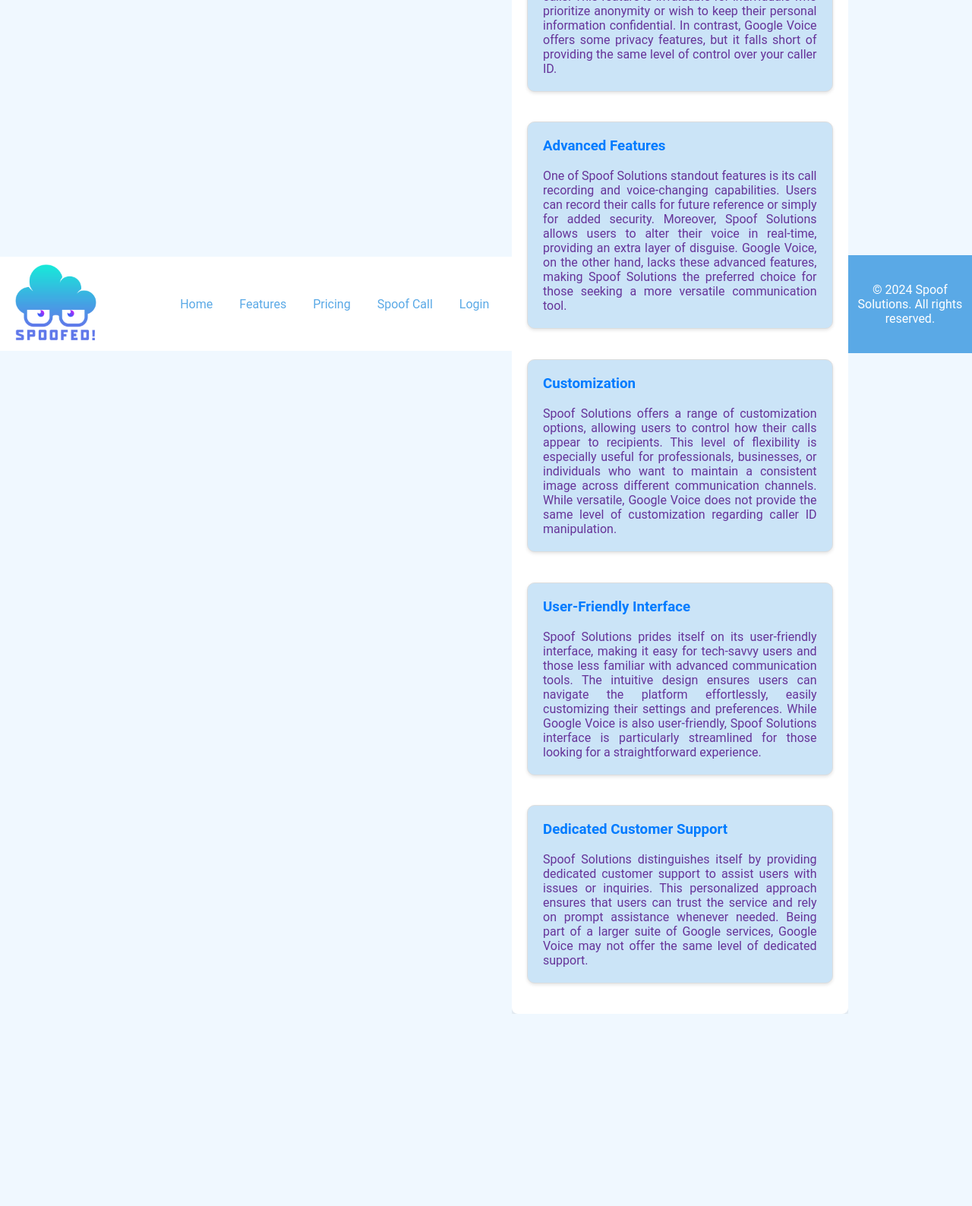
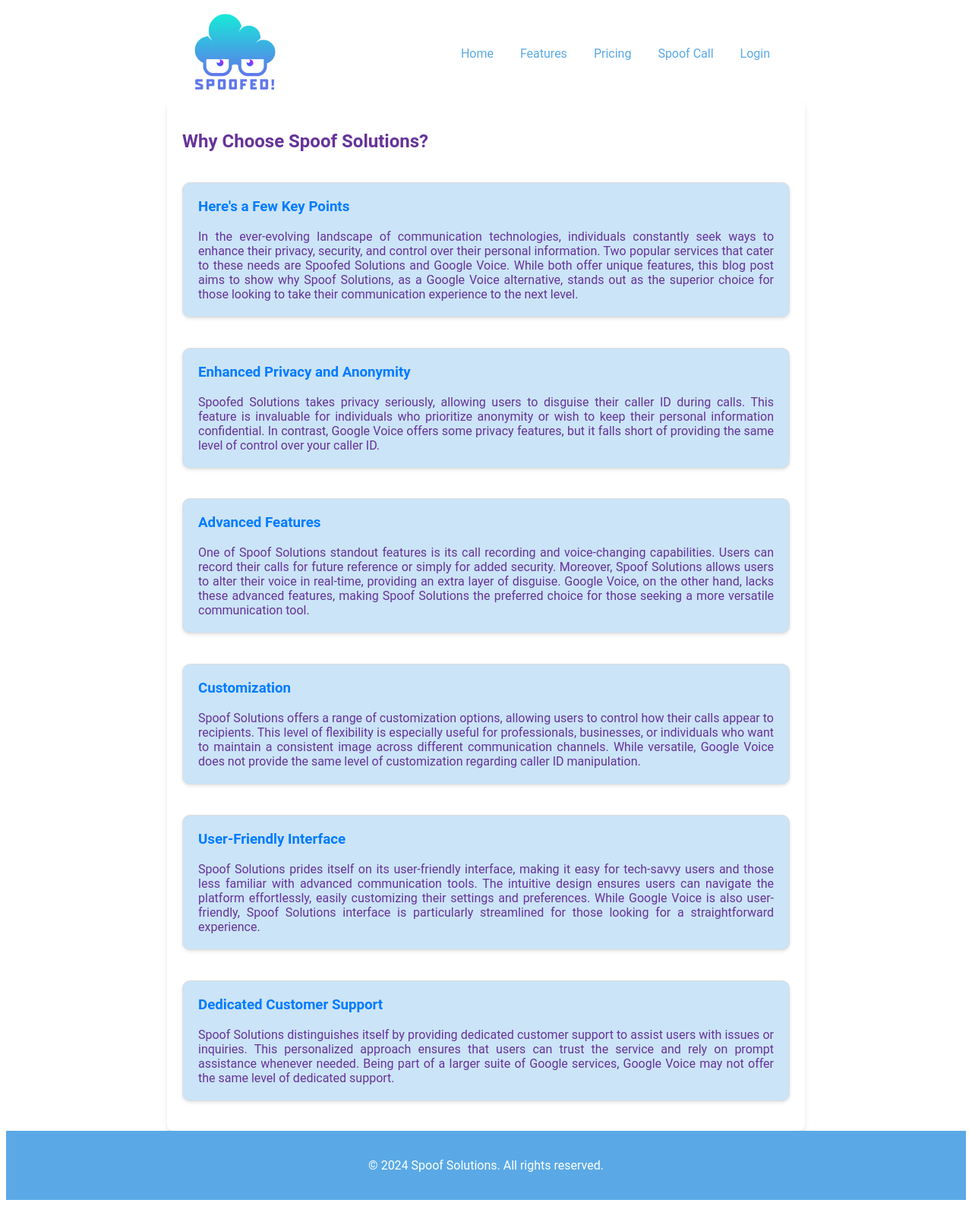
Before and after one commit to rwdvlpmnt/spoofed, a Django app: template templates/home.html in a window 1280 px wide. Shown: the whole page at 76% size. Before the commit the page ends 1335 px from the top, so only its background shows below. Run offline with Django 3.2, Linux system fonts and the light colour scheme; the template is opened without the code that fills it, so the values that code supplies are empty.

Commit message:
revert back

```diff
--- a/static/css/styles.css
+++ b/static/css/styles.css
@@ -848,12 +848,12 @@
   background-color: #45a049;
 }
 
-body {
+/* body {
     display: flex;
     justify-content: center;
     align-items: center;
     height: 100vh;
-    background-color: #f0f8ff; /* Light blue background */
+    background-color: #f0f8ff; /* Light blue background
     margin: 0;
 }
 
@@ -902,3 +902,4 @@
         transform: rotateZ(360deg);
     }
 }
+ */
```
